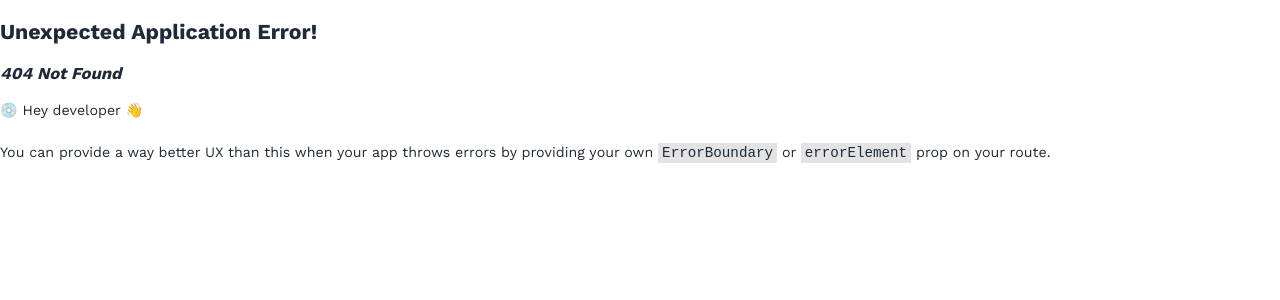
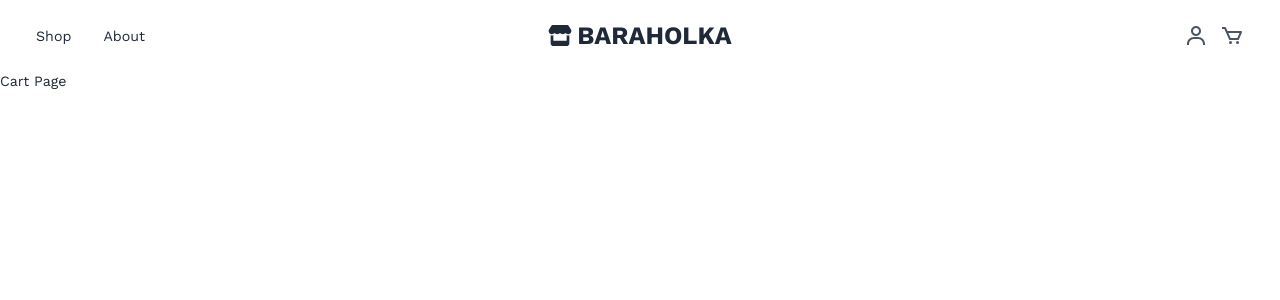
Before and after one commit to MaxOldgood/baraholka, a React (Vite) app: page /baraholka/cart in a window 1280 px wide. Before the commit this address had no page. Shown: the top 300 px of the page. Built offline with nearby package versions, Linux system fonts and the light colour scheme.

Commit message:
fix: basename for gh-pages

```diff
--- a/src/features/menu/data.ts
+++ b/src/features/menu/data.ts
@@ -1,4 +1,4 @@
 export const DATA = [
-  { path: '/shop', name: 'Shop' },
-  { path: '/about', name: 'About' },
+  { path: '/baraholka/shop', name: 'Shop' },
+  { path: '/baraholka/about', name: 'About' },
 ]
--- a/src/shared/ui/header-icons/header-icons.tsx
+++ b/src/shared/ui/header-icons/header-icons.tsx
@@ -12,10 +12,10 @@ export function HeaderIcons(props: HeaderIconProps) {
 
   return (
     <div className={`${styles.icons}  ${className}`}>
-      <Link className={styles.link} to="/user">
+      <Link className={styles.link} to="/baraholka/user">
         <User className={styles.image} height="30" />
       </Link>
-      <Link className={styles.link} to="/cart">
+      <Link className={styles.link} to="/baraholka/cart">
         <Cart className={styles.image} height="30" />
       </Link>
     </div>
--- a/src/shared/ui/logo/index.tsx
+++ b/src/shared/ui/logo/index.tsx
@@ -8,7 +8,7 @@ interface LogoProps {
 export function Logo(props: LogoProps) {
   const { className } = props
   return (
-    <Link className={`${styles.logo}  ${className}`} to="/">
+    <Link className={`${styles.logo}  ${className}`} to="/baraholka/">
       <h2 className={styles.logo__text}> BARAHOLKA</h2>
     </Link>
   )
--- a/vite.config.ts
+++ b/vite.config.ts
@@ -5,5 +5,5 @@ import svgr from 'vite-plugin-svgr'
 // https://vitejs.dev/config/
 export default defineConfig({
   plugins: [react(), svgr()],
-  base: '/',
+  base: '/baraholka/',
 })
```
Also changed, not shown: src/app/main.tsx (+9 -9 lines).
